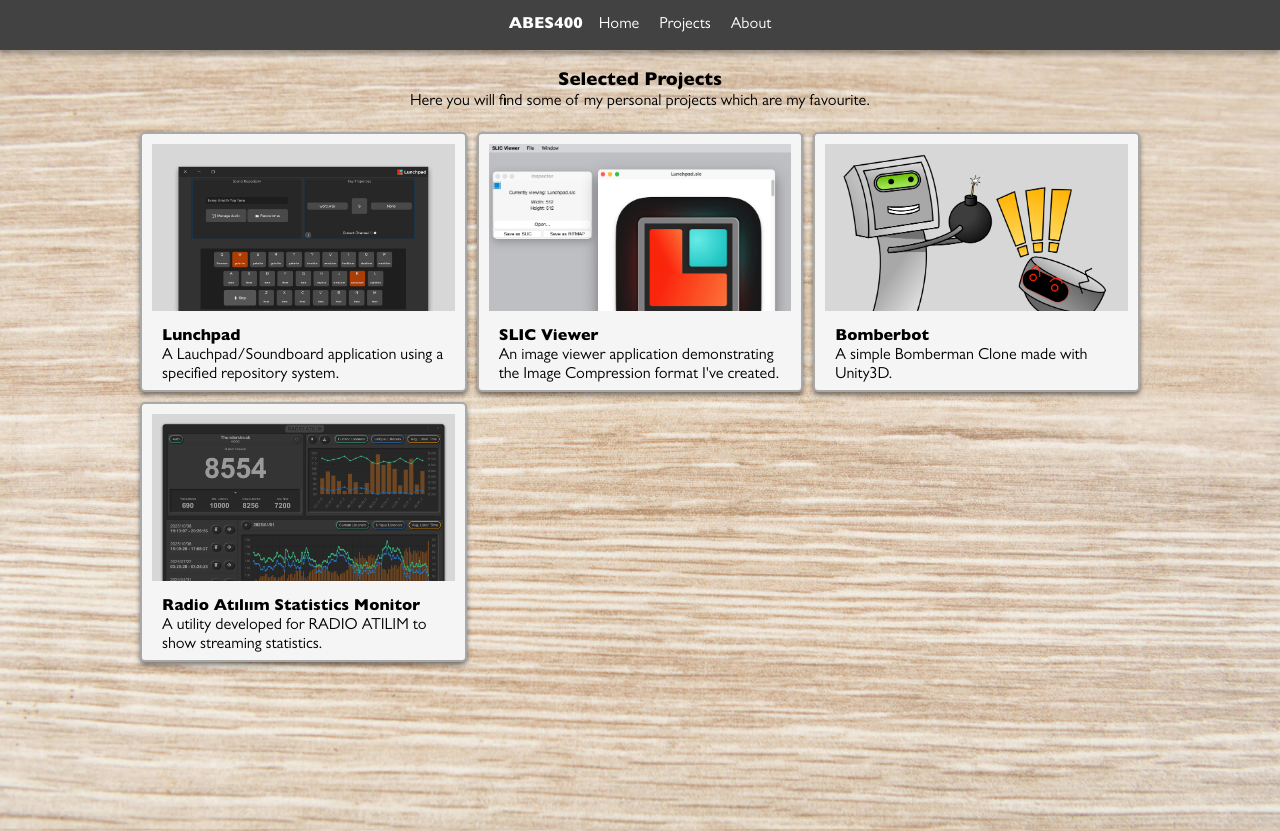
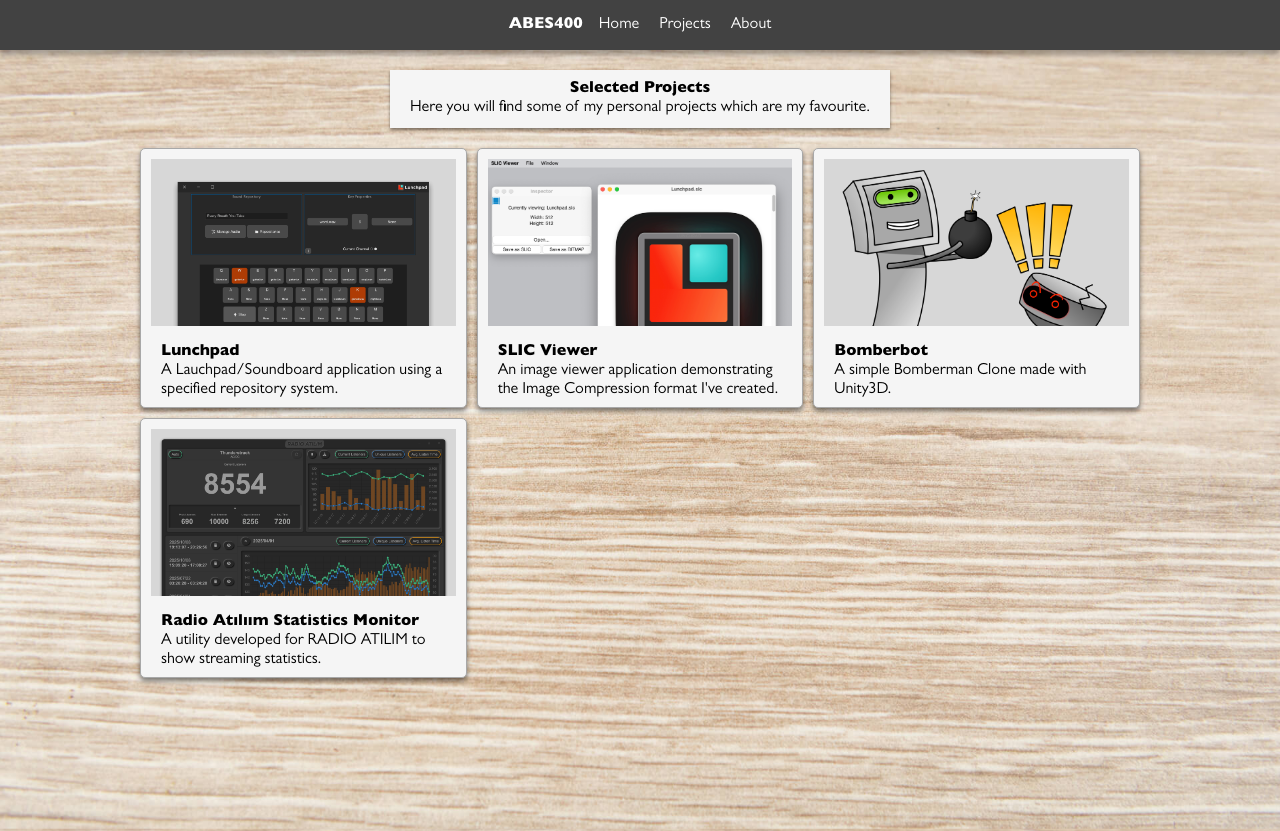
Before and after one commit to abes400/abes400-website, a plain HTML site: page docs/projects.html in a window 1280 px wide. Shown: the top 831 px of the page. Drawn offline with Linux system fonts and the light colour scheme.

Commit message:
UPDATE projects.html

```diff
--- a/docs/css/style.css
+++ b/docs/css/style.css
@@ -88,6 +88,14 @@ footer {
     width: calc(100% - 40px);
     max-width: 1000px;
     margin: 20px auto;
+
+    .card {
+        background-color: whitesmoke;
+        box-shadow: 0px 2px 3px #00000070;
+        padding: 10px;
+    }
+
+    .title {width: 500px;}
 }
 
 
--- a/docs/projects.html
+++ b/docs/projects.html
@@ -8,11 +8,9 @@
         <div id="header"></div>
         <main>
             <div class="page">
-                <p>
-                    <center class="scalable">
-                        <h3>Selected Projects</h3>
+                <p class="title card scalable" style="text-align: center;">
+                        <strong>Selected Projects</strong><br>
                         Here you will find some of my personal projects which are my favourite.
-                    </center>
                 </p>
 
                 <div class="grid" id="project-grid"></div>
@@ -99,7 +97,7 @@
             border: solid;
 
             border-color: rgb(168, 168, 168);
-            border-width: 2px;
+            border-width: 1px;
             border-radius: 5px;
 
             overflow: hidden;
@@ -129,4 +127,10 @@
             }
         }
     }
+
+    .page {
+        display: flex;
+        flex-direction: column;
+        align-items: center;
+    }
 </style>
```
